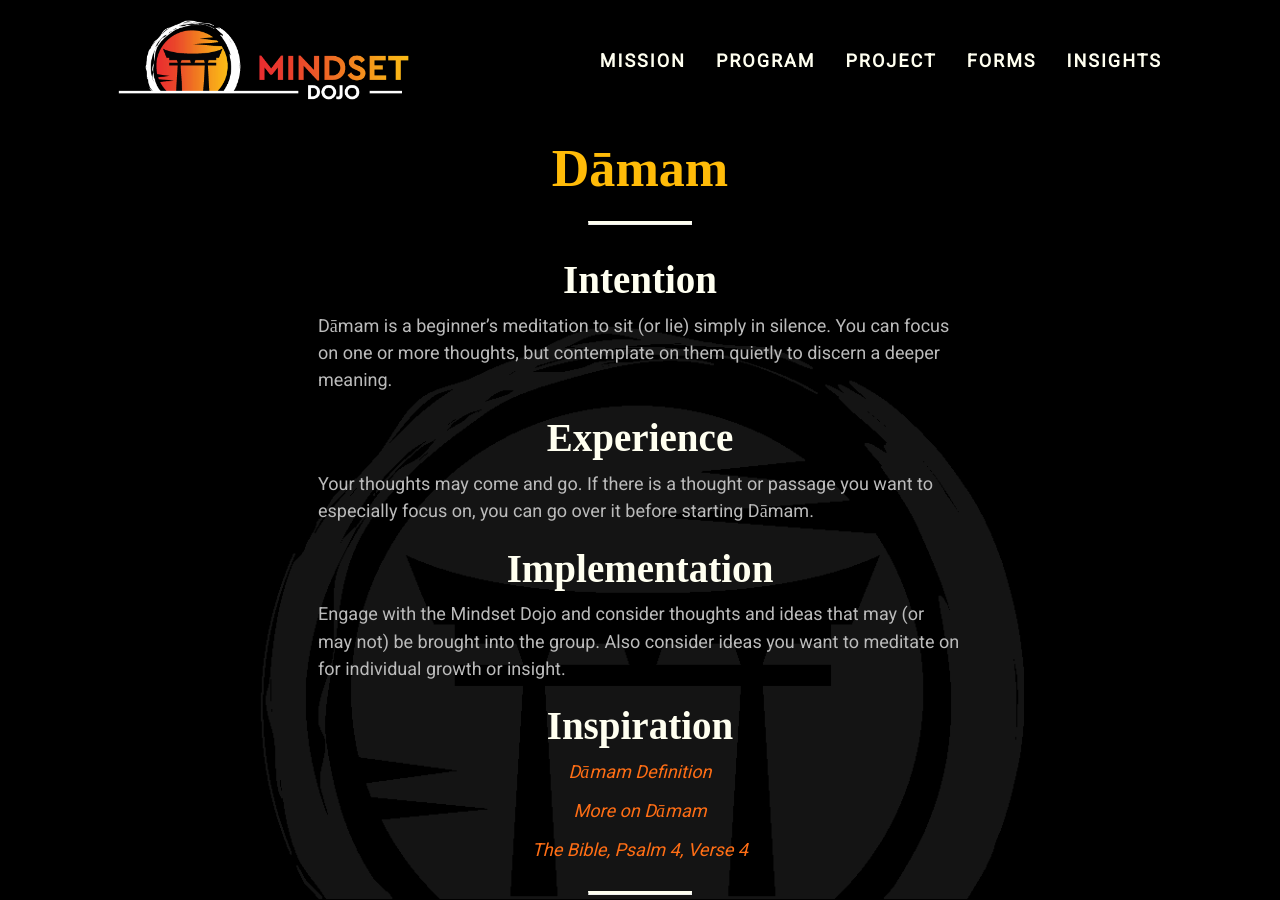
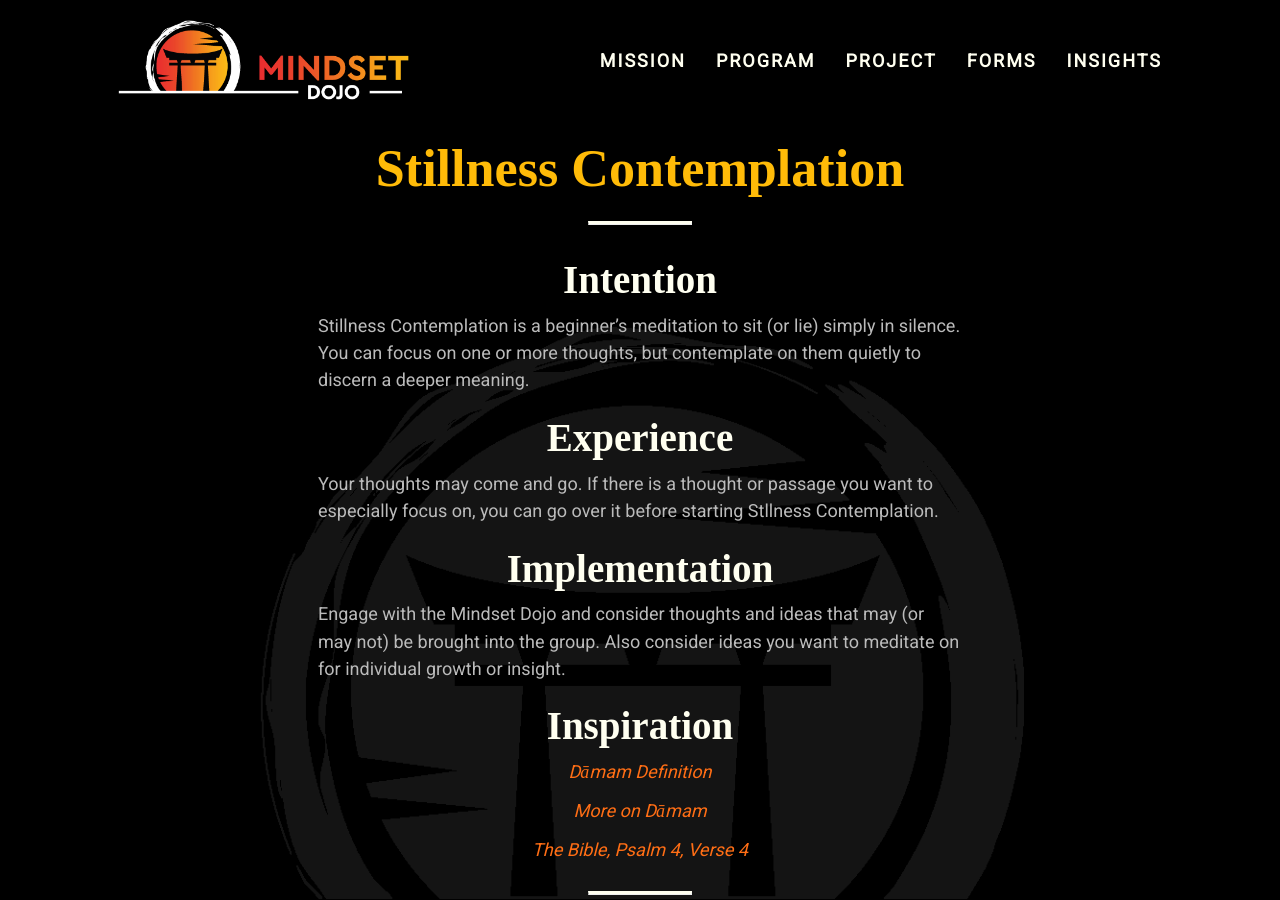
Before and after one commit to mindset-dojo/mindset-dojo.github.io, a Jekyll site: the page built from _forms/stillness-contemplation.md, in a window 1280 px wide and 900 px high. Built offline with Jekyll 4.4.1, drawn with Linux system fonts in a browser that asks for light colours; some web fonts are replaced.

Commit message:
Update and rename dāmam.md to stillness-contemplation.md

```diff
--- a/_forms/dāmam.md
+++ b/_forms/stillness-contemplation.md
@@ -1,21 +1,21 @@
 ---
 layout: form
-title: "Dāmam"
-title_mark: Dāmam
+title: "Stillness Contemplation"
+title_mark: Stillness Contemplation
 published_date: 2025-10-27
 refactored_date: 2025-10-27
 authors:
   - bill-westfall
-excerpt: "Dāmam is to sit in silence and at rest."
+excerpt: "Stillness Contemplation is to sit in silence and at rest."
 ---
 
 ## Intention
 
-Dāmam is a beginner's meditation to sit (or lie) simply in silence. You can focus on one or more thoughts, but contemplate on them quietly to discern a deeper meaning.
+Stillness Contemplation is a beginner's meditation to sit (or lie) simply in silence. You can focus on one or more thoughts, but contemplate on them quietly to discern a deeper meaning.
 
 ## Experience
 
-Your thoughts may come and go. If there is a thought or passage you want to especially focus on, you can go over it before starting Dāmam.
+Your thoughts may come and go. If there is a thought or passage you want to especially focus on, you can go over it before starting Stllness Contemplation.
 
 ## Implementation
 
```
